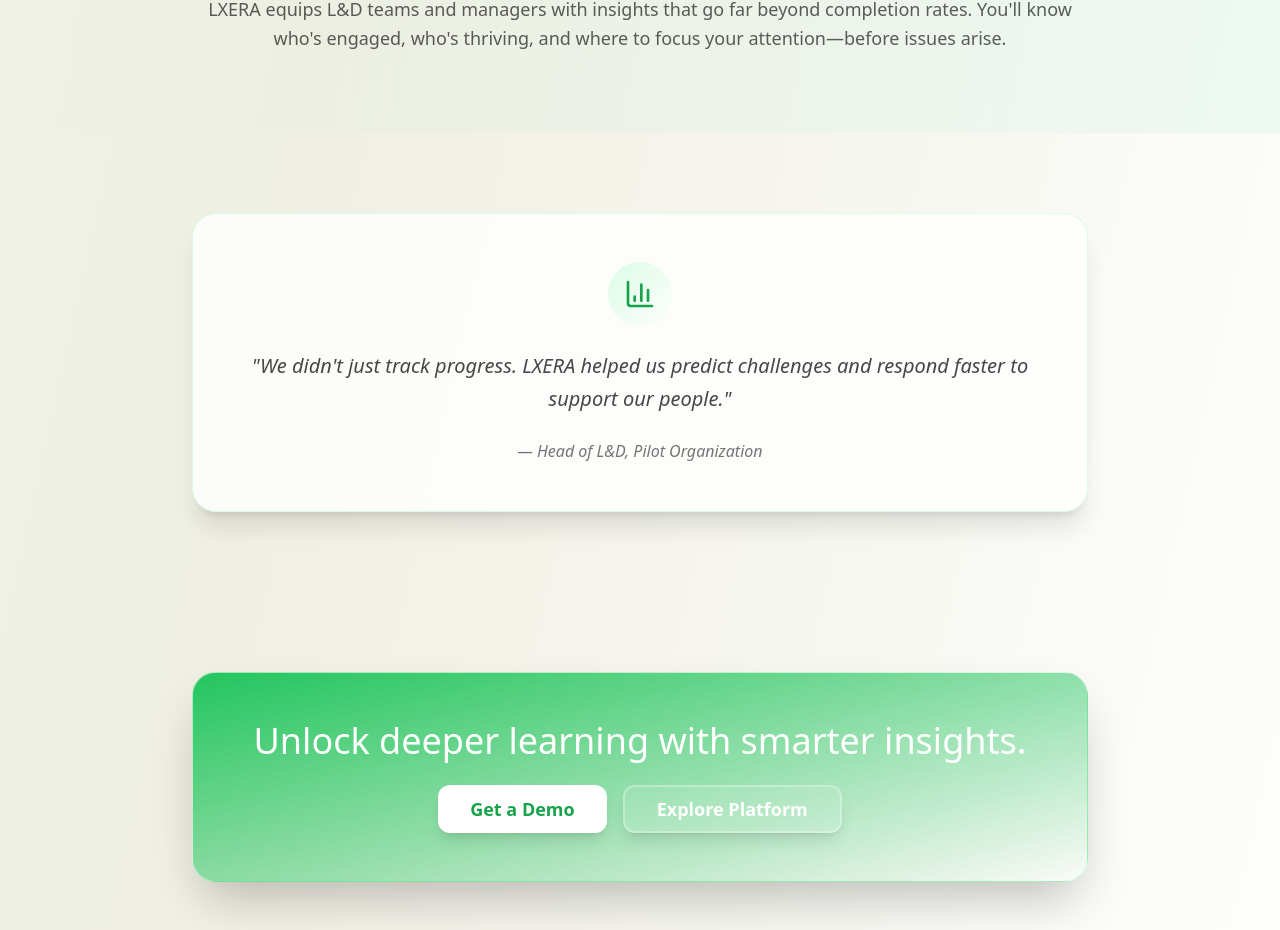
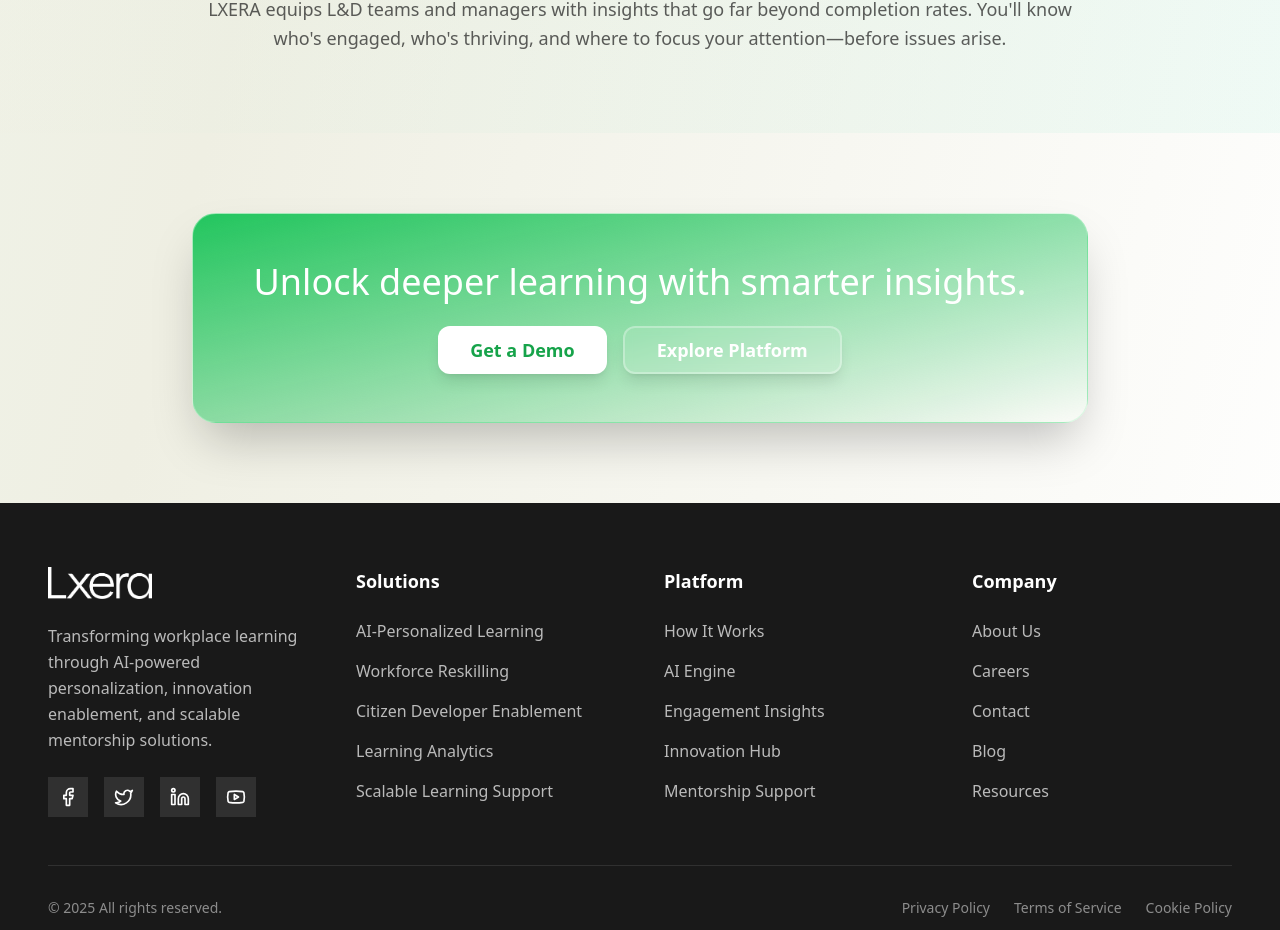
Before and after one commit to kkarakas-lxera/lxera-vision-platform, a React (Vite) app: page /solutions/learning-analytics-insights in a window 1280 px wide. Shown: the part 4274-5204 px from the top of the page. Built offline with nearby package versions, Linux system fonts and the light colour scheme.

Commit message:
Refactor: Double-check Learning Analytics page
Ensured the "Real Impact" section was removed from the Learning Analytics page.

```diff
--- a/src/pages/solutions/LearningAnalytics.tsx
+++ b/src/pages/solutions/LearningAnalytics.tsx
@@ -1,4 +1,3 @@
-
 import { Button } from "@/components/ui/button";
 import { Card, CardContent, CardDescription, CardHeader, CardTitle } from "@/components/ui/card";
 import { Badge } from "@/components/ui/badge";
@@ -284,25 +283,6 @@ const LearningAnalytics = () => {
         </div>
       </section>
 
-      {/* Real Impact */}
-      <section className="py-20 px-6 lg:px-12">
-        <div className="max-w-4xl mx-auto text-center">
-          <div className="bg-white/80 backdrop-blur-sm rounded-3xl p-12 shadow-xl border border-green-200/50">
-            <div className="mb-6">
-              <div className="w-16 h-16 bg-gradient-to-br from-green-100 to-emerald-100 rounded-full flex items-center justify-center mx-auto mb-4">
-                <BarChart3 className="w-8 h-8 text-green-600" />
-              </div>
-            </div>
-            <blockquote className="text-xl text-business-black/80 font-medium mb-6 italic leading-relaxed">
-              "We didn't just track progress. LXERA helped us predict challenges and respond faster to support our people."
-            </blockquote>
-            <cite className="text-business-black/60 font-medium">
-              — Head of L&D, Pilot Organization
-            </cite>
-          </div>
-        </div>
-      </section>
-
       {/* CTA Section */}
       <section className="py-20 px-6 lg:px-12">
         <div className="max-w-4xl mx-auto text-center">
```
